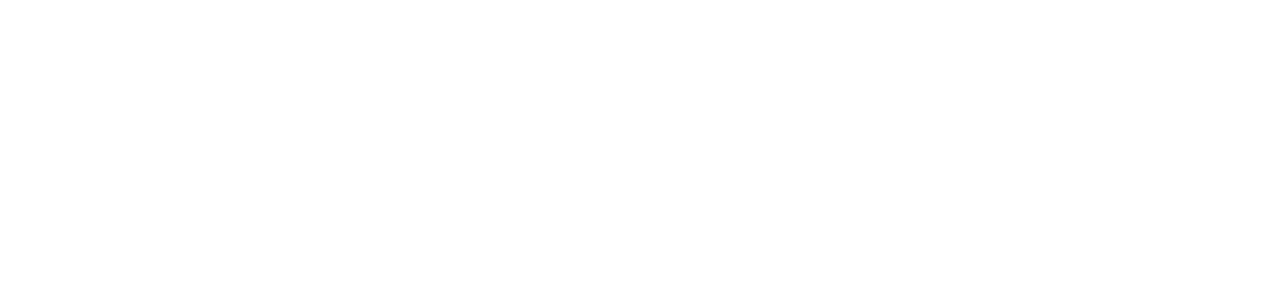
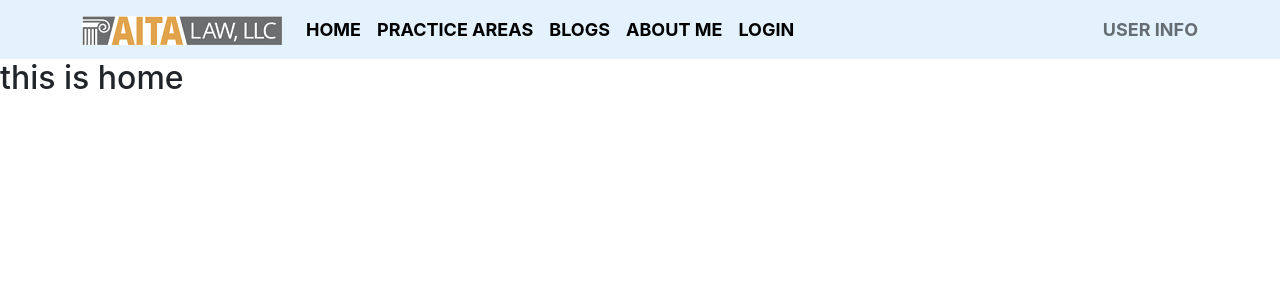
Before and after one commit to fajlarabbykhan/-independent-service-provider-assignment-10, a React (Create React App) app: page / in a window 1280 px wide. Shown: the top 300 px of the page. Built offline with nearby package versions, Linux system fonts and the light colour scheme.

Commit message:
navbar done

```diff
--- a/public/index.html
+++ b/public/index.html
@@ -40,6 +40,9 @@
       To begin the development, run `npm start` or `yarn start`.
       To create a production bundle, use `npm run build` or `yarn build`.
     -->
+  <script src="https://cdn.jsdelivr.net/npm/bootstrap@5.0.2/dist/js/bootstrap.bundle.min.js"
+    integrity="sha384-MrcW6ZMFYlzcLA8Nl+NtUVF0sA7MsXsP1UyJoMp4YLEuNSfAP+JcXn/tWtIaxVXM"
+    crossorigin="anonymous"></script>
 </body>
 
 </html>
--- /dev/null
+++ b/src/ActiveLink/ActiveLink.js
@@ -0,0 +1,25 @@
+import {
+    Link,
+    useMatch,
+    useResolvedPath,
+} from "react-router-dom";
+
+
+import React from 'react';
+
+const ActiveLink = ({ children, to, ...props }) => {
+    let resolved = useResolvedPath(to);
+    let match = useMatch({ path: resolved.pathname, end: true });
+    return (
+        <Link
+            style={{ color: match ? "#0991B1" : "BLACK" }}
+            to={to}
+            {...props}
+        >
+            {children}
+        </Link>
+    )
+
+};
+
+export default ActiveLink;
--- a/src/App.js
+++ b/src/App.js
@@ -1,9 +1,24 @@
+import { Route, Routes } from 'react-router-dom';
 import './App.css';
+import Home from './Components/Home/Home';
+import Navbar from './Components/Navbar/Navbar';
+import PracticeArea from './Components/PracticeArea/PracticeArea';
+import Blogs from './Components/Blogs/Blogs';
+import About from './Components/About/About';
+import Login from './Components/Login/Login';
 
 function App() {
   return (
     <div className="">
-
+      <Navbar></Navbar>
+      <Routes>
+        <Route path='/' element={<Home></Home>}></Route>
+        <Route path='home' element={<Home></Home>}></Route>
+        <Route path='practice-area' element={<PracticeArea></PracticeArea>}></Route>
+        <Route path='blogs' element={<Blogs></Blogs>}></Route>
+        <Route path='about' element={<About></About>}></Route>
+        <Route path='login' element={<Login></Login>}></Route>
+      </Routes>
     </div>
   );
 }
--- /dev/null
+++ b/src/Components/About/About.js
@@ -0,0 +1,11 @@
+import React from 'react';
+
+const About = () => {
+    return (
+        <div>
+            <h2>This about me page</h2>
+        </div>
+    );
+};
+
+export default About;
--- /dev/null
+++ b/src/Components/Blogs/Blogs.js
@@ -0,0 +1,11 @@
+import React from 'react';
+
+const Blogs = () => {
+    return (
+        <div>
+            <h2>This is blog Area</h2>
+        </div>
+    );
+};
+
+export default Blogs;
--- /dev/null
+++ b/src/Components/Home/Home.js
@@ -0,0 +1,11 @@
+import React from 'react';
+
+const Home = () => {
+    return (
+        <div>
+            <h2>this is home</h2>
+        </div>
+    );
+};
+
+export default Home;
--- /dev/null
+++ b/src/Components/Login/Login.js
@@ -0,0 +1,11 @@
+import React from 'react';
+
+const Login = () => {
+    return (
+        <div>
+            <h2>This is login page</h2>
+        </div>
+    );
+};
+
+export default Login;
--- /dev/null
+++ b/src/Components/Navbar/Navbar.js
@@ -0,0 +1,40 @@
+import React from 'react';
+import { Link } from 'react-router-dom';
+import ActiveLink from '../../ActiveLink/ActiveLink';
+import aita from '../../Images/Aita-Law-logo-336x50.png'
+const Navbar = () => {
+    return (
+        <nav className="navbar navbar-expand-lg   navbar-light" style={{ backgroundColor: "#e3f2fd", fontSize: "18px", fontWeight: "bold" }}>
+            <div className="container">
+                <ActiveLink className="navbar-brand" to="/"><img src={aita} alt="" /></ActiveLink>
+                <button className="navbar-toggler" type="button" data-bs-toggle="collapse" data-bs-target="#navbarText" aria-controls="navbarText" aria-expanded="false" aria-label="Toggle navigation">
+                    <span className="navbar-toggler-icon"></span>
+                </button>
+                <div className="collapse navbar-collapse" id="navbarText">
+                    <ul className="navbar-nav me-auto mb-2 mb-lg-0">
+                        <li className="nav-item">
+                            <ActiveLink className="nav-link" aria-current="page" to="/home">HOME</ActiveLink>
+                        </li>
+                        <li className="nav-item">
+                            <ActiveLink className="nav-link" to="/practice-area">PRACTICE AREAS</ActiveLink>
+                        </li>
+                        <li className="nav-item">
+                            <ActiveLink className="nav-link" to="/blogs">BLOGS</ActiveLink>
+                        </li>
+                        <li className="nav-item">
+                            <ActiveLink className="nav-link" to="/about">ABOUT ME</ActiveLink>
+                        </li>
+                        <li className="nav-item">
+                            <ActiveLink className="nav-link" to="/login">LOGIN</ActiveLink>
+                        </li>
+                    </ul>
+                    <span className="navbar-text">
+                        USER INFO
+                    </span>
+                </div>
+            </div>
+        </nav >
+    );
+};
+
+export default Navbar;
--- /dev/null
+++ b/src/Components/PracticeArea/PracticeArea.js
@@ -0,0 +1,11 @@
+import React from 'react';
+
+const PracticeArea = () => {
+    return (
+        <div>
+            <h2>This is practice area</h2>
+        </div>
+    );
+};
+
+export default PracticeArea;
```
Also changed, not shown: 1 other file (tests, documents, lock files or other folders).
